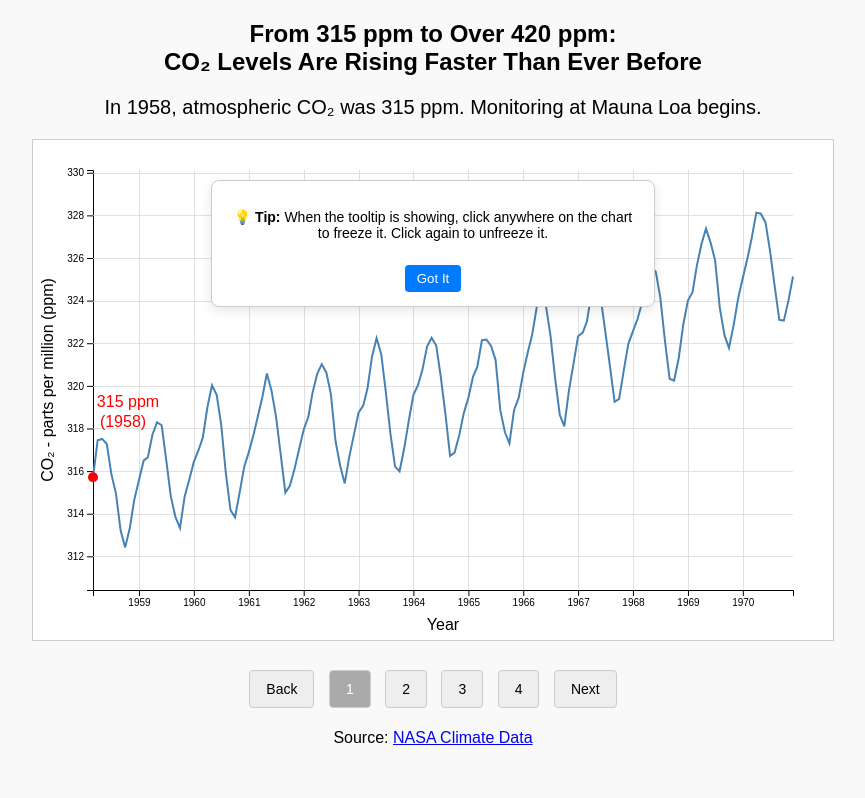
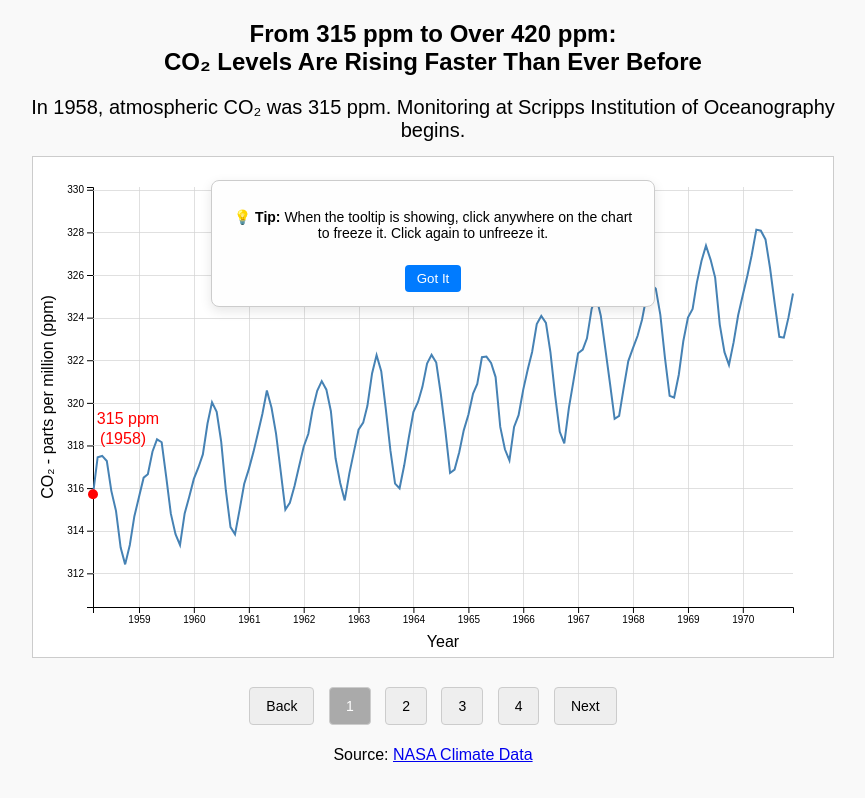
Before and after one commit to isabellachou/isabellachou.github.io, a plain HTML site: page index.html in a window 1280 px wide. Shown: the whole page, without its empty margins (207-1072 px from the left). Drawn offline with nearby package versions, Linux system fonts and the light colour scheme.

```diff
--- a/script.js
+++ b/script.js
@@ -65,7 +65,7 @@
 
     if (scene === 0) {
         // scene 1: early years
-        text = "In 1958, atmospheric CO₂ was 315 ppm. Monitoring at Mauna Loa begins.";
+        text = "In 1958, atmospheric CO₂ was 315 ppm. Monitoring at Scripps Institution of Oceanography begins.";
         sceneData = data.filter(d => d.date.getFullYear() <= 1970);
 
         console.log("Scene data length:", sceneData.length);
--- a/style.css
+++ b/style.css
@@ -18,7 +18,7 @@
 }
 
 #scene-text {
-    margin: 20px;
+    margin: 14px;
     font-size: 1.25rem;
 }
 
```
